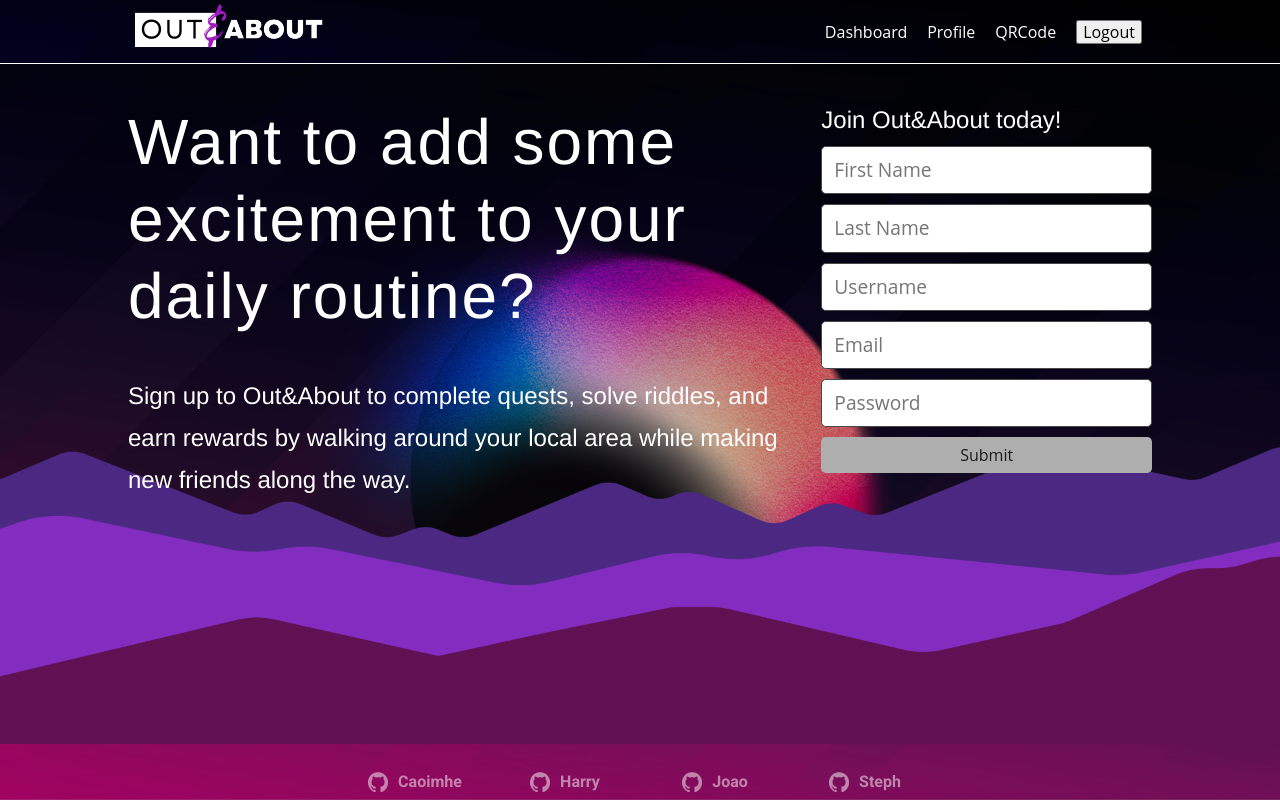
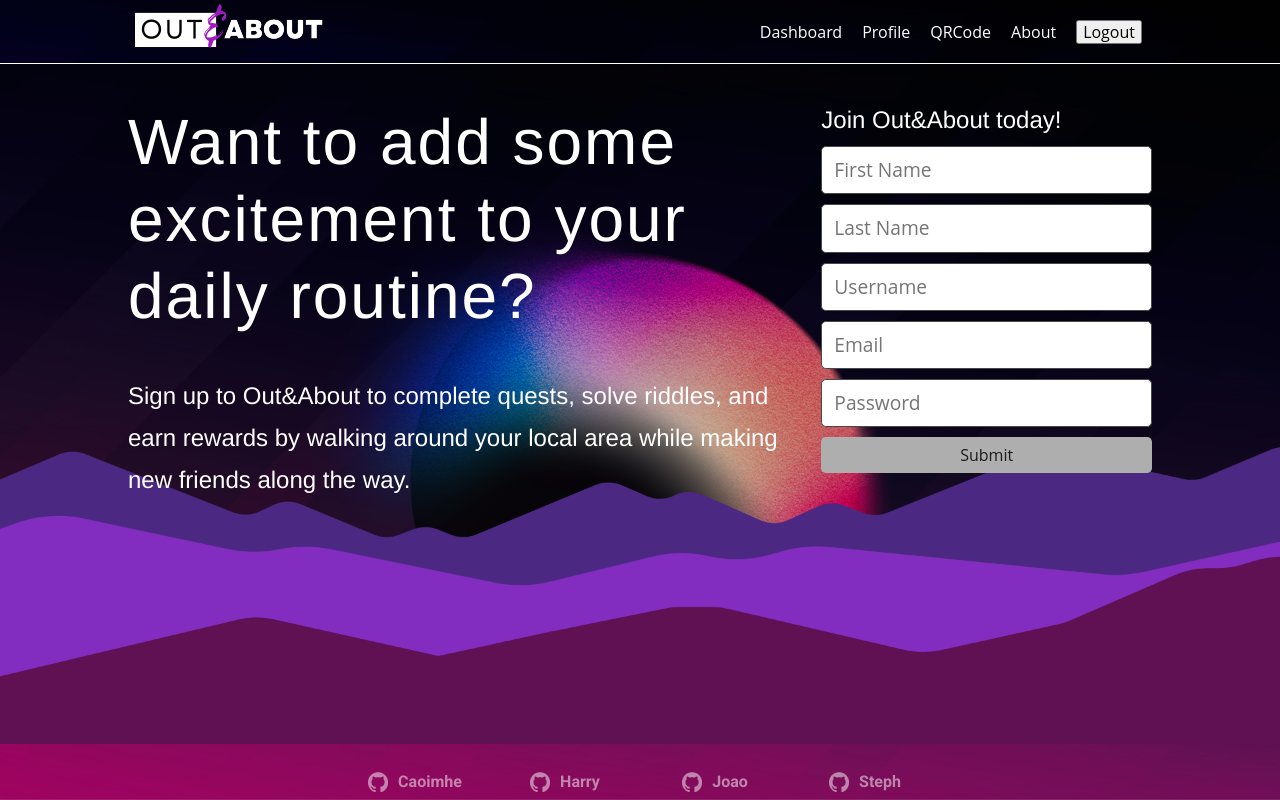
Before and after one commit to caoimhejyoti/out-and-about, a React (Create React App) app in the folder client/: page / in a window 1280 px wide. Built offline with nearby package versions, Linux system fonts and the light colour scheme; sample sign-in values are in the browser's storage; a web font is replaced by a local one.

Commit message:
add About link to logged in nav

```diff
--- a/client/src/components/Header/index.js
+++ b/client/src/components/Header/index.js
@@ -62,6 +62,9 @@ const Header = () => {
               <Link to="/qrcode" style={navStyle}>
                 QRCode
               </Link>
+              <Link to="/about" style={navStyle}>
+                About
+              </Link>
               <button style={buttonStyle} onClick={logout}>
                 Logout
               </button>
```
